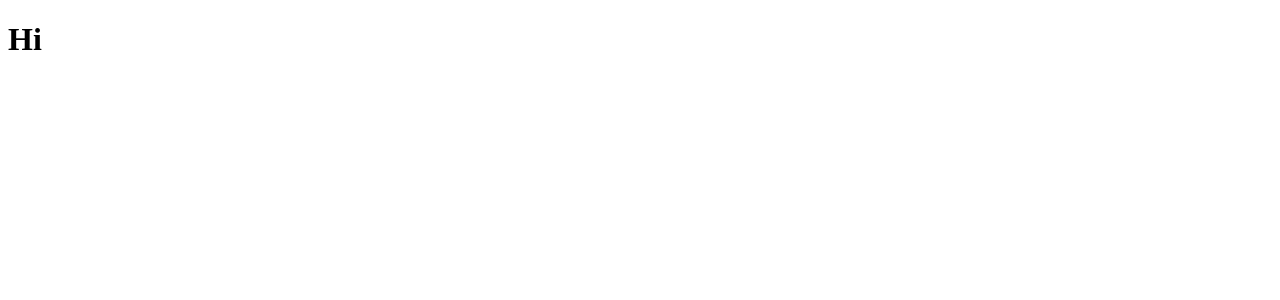
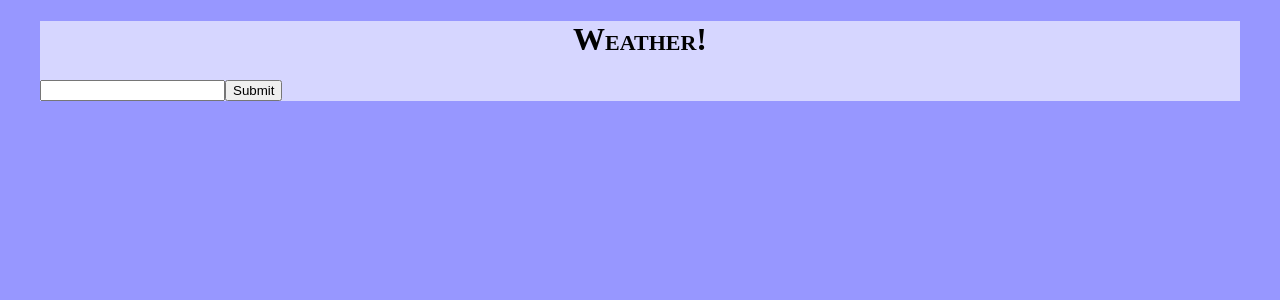
Before and after one commit to Flakari/weather-app, a React app: page / in a window 1280 px wide. Shown: the top 300 px of the page. Built offline with nearby package versions, Linux system fonts and the light colour scheme.

Commit message:
Reintroduced basic functionality to page, site now correctly calls api and displays data on the page

```diff
--- a/scripts/script.js
+++ b/scripts/script.js
@@ -26,10 +26,10 @@ function getWeather(units) {
         .then((response) => {
             return response.json();
         })
-        /*.then((response) => {
+        .then((response) => {
             console.log(response);
             return response;
-        })*/
+        })
         .then((response) => {
             if (response.cod != 200) {
                 console.clear();
--- a/src/components/App.js
+++ b/src/components/App.js
@@ -1,10 +1,14 @@
 import React from 'react';
+import Header from './Header';
+import Weather from './Weather';
 
 function App() {
+
     return (
-        <div>
-            <h1>Hi</h1>
-        </div>
+        <main id="container">
+            <Header />
+            <Weather />
+        </main>
     )
 }
 
--- /dev/null
+++ b/src/components/Form.js
@@ -0,0 +1,55 @@
+import React, { useState } from 'react';
+
+function Form({ updateData, units }) {
+    const [ city, setCity ] = useState('');
+
+    function changeHandler(event) {
+        setCity(event.target.value);
+    }
+
+    function retrieveWeatherData(input, units) {
+        const location = encodeURI(input);
+        const URL = `http://api.openweathermap.org/data/2.5/weather?q=${ location }&units=${ units }&APPID=`;
+
+        fetch(`${ URL }${ getKey() }`, { mode: 'cors' })
+            .then((response) => {
+                return response.json();
+            })
+            .then((response) => {
+                return response;
+            })
+            .then((response) => {
+                if (response.cod != 200) {
+                    updateData(response);
+                    console.clear();
+                } else {
+                    updateData(response);
+                }
+                return response;
+                //errorMessageDisplay(response);
+            })
+            .catch((error) => {
+                console.log(error);
+            });
+
+        function getKey() {
+            return window.atob('MTExODcxNTRkYTcyZTNlNGY1MDUzOWEzNWRkYzgxNDQ=');
+        }
+    }
+
+
+    return (
+        <div>
+            <form onSubmit={ (e) => { e.preventDefault(); retrieveWeatherData(city, units); }}>
+                <input
+                    name="Location"
+                    value={ city }
+                    onChange={ changeHandler }
+                />
+                <input type="submit" value="Submit" />
+            </form>
+        </div>
+    )
+}
+
+export default Form;
--- /dev/null
+++ b/src/components/Header.js
@@ -0,0 +1,11 @@
+import React from 'react';
+
+function Header() {
+    return (
+        <header>
+            <h1>Weather!</h1>
+        </header>
+    )
+}
+
+export default Header;
--- /dev/null
+++ b/src/components/Report.js
@@ -0,0 +1,13 @@
+import React from 'react';
+
+function Report( { weatherData }) {
+    return (
+        <article>
+            <p>Weather Report</p>
+            <p>{ weatherData.name }</p>
+            <p id="temp">{ weatherData.main.temp }</p>
+        </article>
+    )
+}
+
+export default Report;
--- /dev/null
+++ b/src/components/Weather.js
@@ -0,0 +1,33 @@
+import React, { useState, useEffect } from 'react';
+import Form from './Form';
+import Report from './Report';
+
+function Weather() {
+    const [weatherData, setWeatherData] = useState({});
+    const [units, setUnits] = useState('imperial');
+
+    function updateWeatherData(data) {
+        setWeatherData(data);
+    }
+
+    const weatherReport = () => {
+        if (weatherData.hasOwnProperty('cod') && weatherData.cod == 200) {
+            console.log(weatherData);
+            return (
+                <Report weatherData={ weatherData } />
+            );
+        } else {
+            console.log(weatherData);
+            return null;
+        }
+    };
+
+    return (
+        <div>
+            <Form updateData={ updateWeatherData } units={ units } />
+            { weatherReport() }
+        </div>
+    )
+}
+
+export default Weather;
--- a/src/index.html
+++ b/src/index.html
@@ -5,6 +5,7 @@
     <meta name="viewport" content="width=device-width, initial-scale=1.0">
     <meta http-equiv="X-UA-Compatible" content="ie=edge">
     <title>Weather App</title>
+    <link href="styles/style.css" type="text/css" rel="stylesheet">
 </head>
 <body>
     <div id="root"></div>
```
Also changed, not shown: package.json (+10 -1 lines), src/setupTests.js (added, +5 -0 lines), 2 other files (tests, documents, lock files or other folders).
